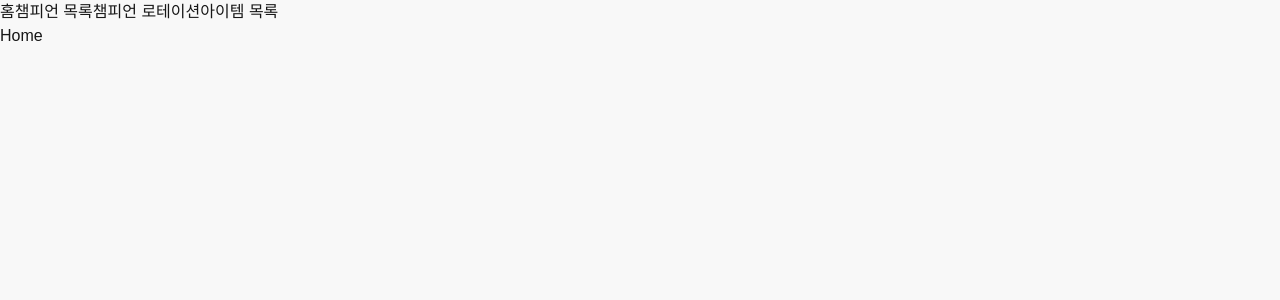
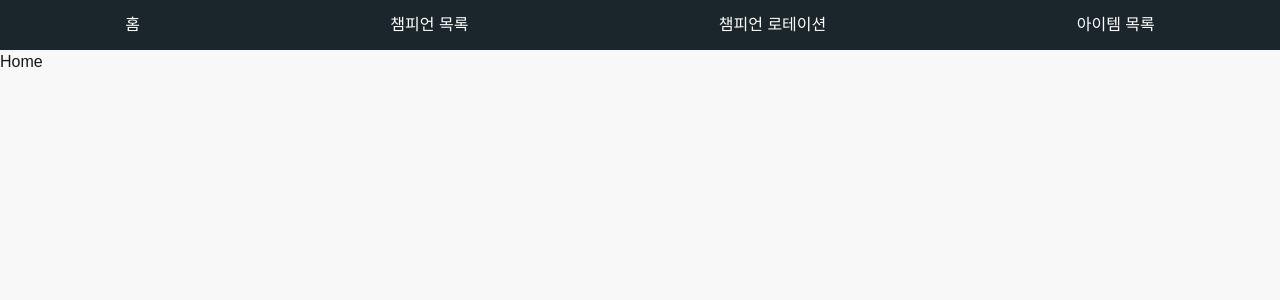
Before and after one commit to Baek-hJ/league-of-legends-Information-app, a Next.js app: page / in a window 1280 px wide. Shown: the top 300 px of the page. Built offline with nearby package versions, Linux system fonts and the light colour scheme.

Commit message:
fix: 네비게이션에 클래스 추가

```diff
--- a/src/app/layout.tsx
+++ b/src/app/layout.tsx
@@ -13,7 +13,7 @@ export default function RootLayout({
     <html lang="en">
       <body>
         <Providers>
-          <nav>
+          <nav className="nav">
             <Link href={"/"}>홈</Link>
             <Link href={"/champions"}>챔피언 목록</Link>
             <Link href={"/rotation"}>챔피언 로테이션</Link>
```
